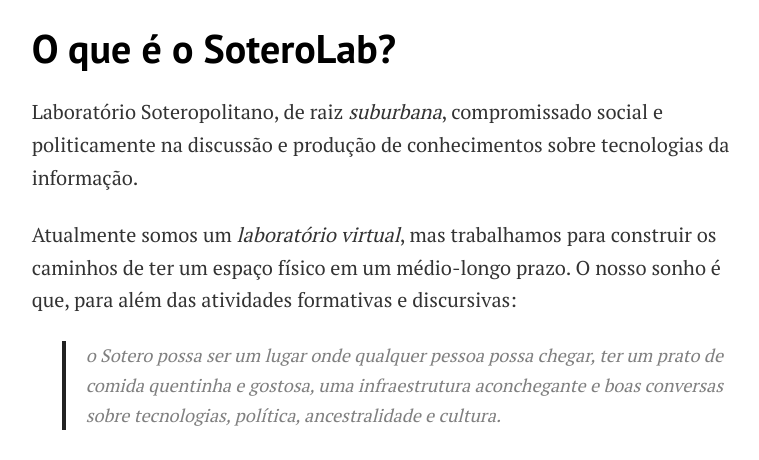
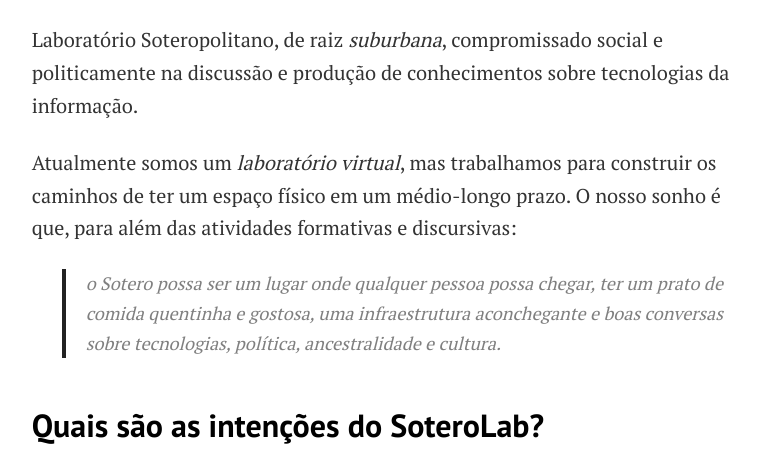
Before and after one commit to soterolab/soterolab, a Jekyll site: the page built from pages/about.md, in a window 1280 px wide and 900 px high, cut to the strip 440-900 px from the top of the window. Shown: the whole strip, without its empty margins (256-1015 px from the left). Built offline with Jekyll 4.4.1, drawn with Linux system fonts in a browser that asks for light colours.

Commit message:
Update about.md

```diff
--- a/pages/about.md
+++ b/pages/about.md
@@ -3,8 +3,6 @@
 permalink: "/about/"
 image: assets/images/colagem_salvador.png
 ---
-
-# O que é o SoteroLab?
 
 Laboratório Soteropolitano, de raiz *suburbana*, compromissado social e politicamente na discussão e produção de conhecimentos sobre tecnologias da informação.
 
```
